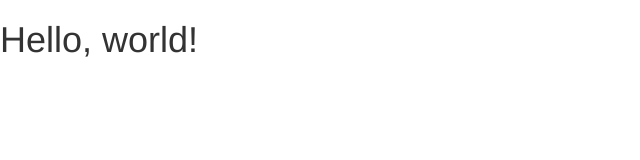
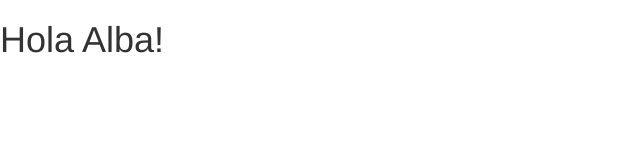
Before and after one commit to eliasarasua/prueba, a plain HTML site: page index.html in a window 1280 px wide. Shown: the whole page, without its empty margins (0-640 px from the left). Drawn offline with nearby package versions, Linux system fonts and the light colour scheme.

Commit message:
cambio del archivo index

```diff
--- a/index.html
+++ b/index.html
@@ -8,7 +8,7 @@
     <link rel="stylesheet" href="https://maxcdn.bootstrapcdn.com/bootstrap/3.3.5/css/bootstrap.min.css">
   </head>
   <body>
-    <h1>Hello, world!</h1>
+    <h1>Hola Alba!</h1>
 
     <script src="https://ajax.googleapis.com/ajax/libs/jquery/1.11.3/jquery.min.js"></script>
     <script src="https://maxcdn.bootstrapcdn.com/bootstrap/3.3.5/js/bootstrap.min.js"></script>
```
